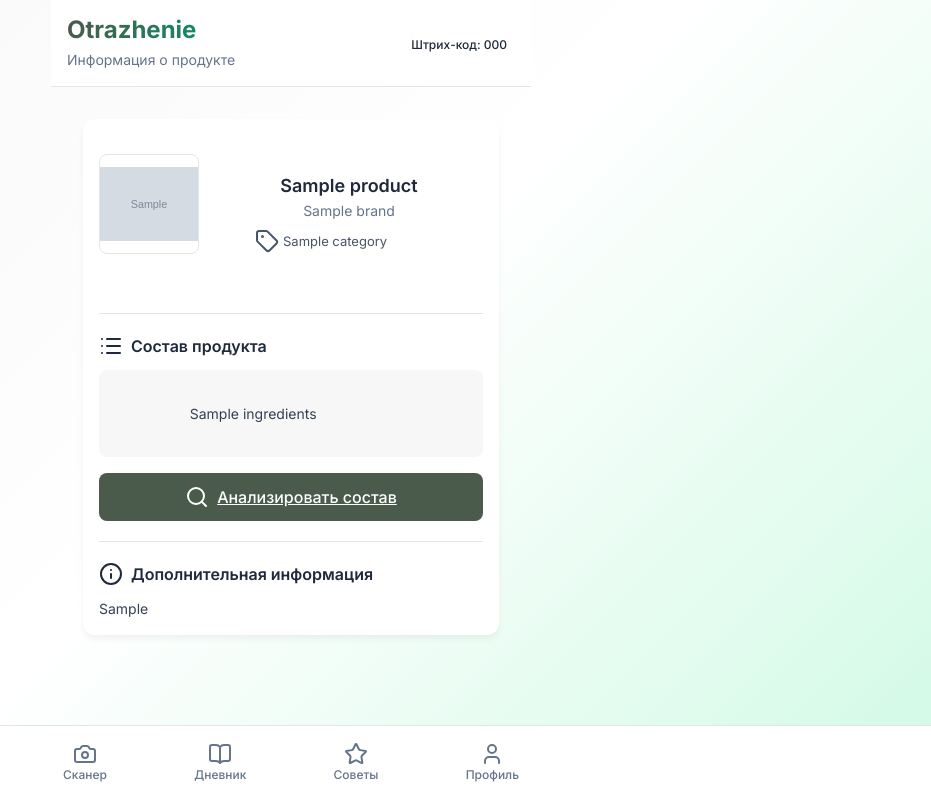
After one commit to nikewalce/Otrazhenie, a Flask app: template app/templates/product_info.html in a window 1280 px wide. The commit adds this page. Shown: the whole page, without its empty margins (349-1280 px from the left). Run offline with Flask 3, Linux system fonts and the light colour scheme; the template is opened without the code that fills it: most values are stand-ins (such as "Sample title", 1, 10 or a date in 2020); grey boxes marked "Sample" are stand-in pictures.

Commit message:
barcode reader

```diff
--- a/app/main.py
+++ b/app/main.py
@@ -1,51 +1,11 @@
-# from fastapi import FastAPI, Request, Form
-# from fastapi.responses import HTMLResponse
-# from fastapi.staticfiles import StaticFiles
-# from fastapi.templating import Jinja2Templates
-# import csv
-# import os
-#
-# app = FastAPI()
-#
-# # Подключение статических файлов и шаблонов
-# BASE_DIR = os.path.dirname(os.path.abspath(__file__))
-# app.mount("/static", StaticFiles(directory=os.path.join(BASE_DIR, "static")), name="static")
-# templates = Jinja2Templates(directory=os.path.join(BASE_DIR, "templates"))
-#
-# # Загрузка базы ингредиентов (CSV)
-# INCI_DB = {}
-# with open(os.path.join(BASE_DIR, "analyzers/inci_data.csv"), encoding='utf-8') as f:
-#     reader = csv.DictReader(f)
-#     for row in reader:
-#         INCI_DB[row['name'].strip().lower()] = row
-#
-# @app.get("/", response_class=HTMLResponse)
-# def home(request: Request):
-#     return templates.TemplateResponse("home.html", {"request": request})
-#
-# @app.post("/analyze", response_class=HTMLResponse)
-# def analyze(request: Request, composition: str = Form(...)):
-#     ingredients = [i.strip().lower() for i in composition.split(",") if i.strip()]
-#     analysis = []
-#
-#     for name in ingredients:
-#         data = INCI_DB.get(name, {
-#             'name': name,
-#             'function': 'Unknown',
-#             'safety_score': '?',
-#             'description': 'Not found in database'
-#         })
-#         analysis.append(data)
-#
-#     return templates.TemplateResponse("results.html", {
-#         "request": request,
-#         "composition": composition,
-#         "analysis": analysis
-#     })
-
-from flask import Flask, render_template, request
+from flask import Flask, render_template, request, redirect, url_for
+import cv2
+import pyzbar.pyzbar as pyzbar
+import numpy as np
 import csv
 import os
+from analyzers.qr_reader import get_cosmetic_info
+from flask import flash
 
 app = Flask(__name__)
 
@@ -90,6 +50,74 @@ def index():
     return render_template("index.html", active_tab='scanner')
 
 
+@app.route("/handle-scan", methods=['POST'])
+def handle_scan():
+    if 'barcode_image' not in request.files:
+        return redirect(url_for('index'))
+
+    file = request.files['barcode_image']
+    if file.filename == '':
+        return redirect(url_for('index'))
+
+    # Здесь будет обработка изображения
+    print("Получено изображение для сканирования:", file.filename)
+    return redirect(url_for('index'))
+
+
+@app.route("/handle-search", methods=['POST'])
+def handle_search():
+    input_data = request.form.get('product_name', '').strip()
+
+    # Проверяем, является ли ввод штрих-кодом (EAN-13 обычно 13 цифр)
+    if input_data.isdigit() and len(input_data) >= 8:
+        try:
+            product_info = get_cosmetic_info(input_data)
+
+            if product_info:
+                # Если нашли продукт - рендерим страницу с информацией
+                return render_template("product_info.html",
+                                       product=product_info,
+                                       active_tab='scanner')
+
+            flash("Продукт с таким штрих-кодом не найден", "warning")
+        except Exception as e:
+            flash(f"Ошибка при поиске продукта: {str(e)}", "error")
+
+    return redirect(url_for('index'))
+
+@app.route("/manual-analysis", methods=['POST'])
+def manual_analysis():
+    product_name = request.form.get('product_name', '').strip()
+    composition = request.form.get('composition', '').strip()
+
+    if not composition:
+        flash("Пожалуйста, введите состав продукта", "error")
+        return redirect(url_for('index'))
+
+    return redirect(url_for('index', composition=composition))
+
+# Вспомогательные функции
+def decode_barcode(image_data):
+    """Декодирует штрих-код из изображения"""
+    nparr = np.frombuffer(image_data, np.uint8)
+    img = cv2.imdecode(nparr, cv2.IMREAD_COLOR)
+    gray = cv2.cvtColor(img, cv2.COLOR_BGR2GRAY)
+    barcodes = pyzbar.decode(gray)
+    return barcodes[0].data.decode('utf-8') if barcodes else None
+
+
+def lookup_product_by_barcode(barcode):
+    """Заглушка: поиск продукта по штрих-коду"""
+    # Реализуйте подключение к API или вашей БД
+    return {'id': '123', 'name': 'Пример продукта', 'ingredients': 'aqua,parfum'}
+
+
+def search_product_by_name(name):
+    """Заглушка: поиск продукта по названию"""
+    # Реализуйте поиск в вашей базе данных
+    return {'id': '456', 'name': name, 'ingredients': 'aqua,glycerin'}
+
+
 @app.route("/diary")
 def diary():
     mock_products = [
--- a/app/static/css/style.css
+++ b/app/static/css/style.css
@@ -913,3 +913,204 @@ body {
 .analyze-button:hover {
     background-color: var(--sage-700);
 }
+
+/* Стили для форм */
+.search-form {
+    margin: 16px 0;
+}
+
+.manual-input-section {
+    background: white;
+    padding: 20px;
+    border-radius: 12px;
+    margin: 20px;
+}
+
+.form-input {
+    width: 100%;
+    padding: 12px;
+    border: 1px solid var(--sage-200);
+    border-radius: 8px;
+    margin: 12px 0;
+}
+
+.analyze-button {
+    background-color: var(--sage-600);
+    color: white;
+    padding: 12px 24px;
+    border: none;
+    border-radius: 8px;
+    cursor: pointer;
+}
+/* Стили для страницы информации о продукте */
+.product-info {
+    background: white;
+    border-radius: 12px;
+    padding: 20px;
+    margin: 20px;
+    text-align: center;
+}
+
+.product-image {
+    max-width: 200px;
+    max-height: 200px;
+    margin: 0 auto 20px;
+    display: block;
+    border-radius: 8px;
+}
+
+.product-brand {
+    color: var(--slate-500);
+    margin-bottom: 20px;
+}
+
+.ingredients-section {
+    margin-top: 20px;
+    padding-top: 20px;
+    border-top: 1px solid var(--sage-100);
+}
+
+.no-ingredients textarea {
+    width: 100%;
+    min-height: 100px;
+    margin: 10px 0;
+    padding: 10px;
+    border: 1px solid var(--sage-200);
+    border-radius: 8px;
+}
+/* Стили для страницы продукта */
+.product-card {
+    background: white;
+    border-radius: 12px;
+    padding: 16px;
+    margin: 16px;
+    box-shadow: 0 4px 6px rgba(0, 0, 0, 0.05);
+}
+
+.product-header {
+    display: flex;
+    align-items: center;
+    margin-bottom: 20px;
+    gap: 16px;
+}
+
+.product-image {
+    width: 100px;
+    height: 100px;
+    object-fit: contain;
+    border-radius: 8px;
+    border: 1px solid var(--sage-100);
+}
+
+.product-image-placeholder {
+    width: 100px;
+    height: 100px;
+    display: flex;
+    align-items: center;
+    justify-content: center;
+    background: var(--sage-50);
+    border-radius: 8px;
+}
+
+.placeholder-icon {
+    width: 40px;
+    height: 40px;
+    color: var(--sage-400);
+}
+
+.product-info {
+    flex: 1;
+}
+
+.product-name {
+    font-size: 18px;
+    font-weight: 600;
+    margin: 0 0 4px 0;
+    color: var(--slate-800);
+}
+
+.product-brand {
+    font-size: 14px;
+    color: var(--slate-500);
+    margin: 0 0 8px 0;
+}
+
+.product-category {
+    display: flex;
+    align-items: center;
+    gap: 4px;
+    font-size: 13px;
+    color: var(--slate-600);
+}
+
+.product-section {
+    margin-top: 20px;
+    padding-top: 20px;
+    border-top: 1px solid var(--sage-100);
+}
+
+.section-title {
+    display: flex;
+    align-items: center;
+    gap: 8px;
+    font-size: 16px;
+    font-weight: 600;
+    color: var(--slate-800);
+    margin: 0 0 12px 0;
+}
+
+.composition-box {
+    background: var(--sage-50);
+    padding: 12px;
+    border-radius: 8px;
+    font-size: 14px;
+    line-height: 1.5;
+    color: var(--slate-700);
+    margin-bottom: 16px;
+    white-space: pre-wrap;
+}
+
+.empty-state {
+    display: flex;
+    flex-direction: column;
+    align-items: center;
+    gap: 8px;
+    padding: 20px;
+    color: var(--slate-500);
+}
+
+.manual-form textarea {
+    width: 100%;
+    min-height: 120px;
+    padding: 12px;
+    border: 1px solid var(--sage-200);
+    border-radius: 8px;
+    margin: 12px 0;
+    font-family: 'Inter', sans-serif;
+}
+
+.action-button {
+    display: flex;
+    align-items: center;
+    justify-content: center;
+    gap: 8px;
+    width: 100%;
+    padding: 12px;
+    background-color: var(--sage-600);
+    color: white;
+    border: none;
+    border-radius: 8px;
+    font-weight: 500;
+    cursor: pointer;
+    transition: background-color 0.3s;
+}
+
+.action-button:hover {
+    background-color: var(--sage-700);
+}
+
+.additional-info {
+    font-size: 14px;
+    color: var(--slate-700);
+    line-height: 1.5;
+}
--- a/app/templates/base.html
+++ b/app/templates/base.html
@@ -22,6 +22,7 @@
     <link rel="preconnect" href="https://fonts.gstatic.com" crossorigin>
     <link href="https://fonts.googleapis.com/css2?family=Inter:wght@300;400;500;600;700&display=swap" rel="stylesheet">
     <link rel="stylesheet" href="/static/css/style.css">
+
 </head>
 <body>
     {% block content %}{% endblock %}
--- /dev/null
+++ b/app/templates/product_info.html
@@ -0,0 +1,95 @@
+{% extends "base.html" %}
+
+{% block content %}
+<div class="app-container">
+    <!-- Header -->
+    <header class="app-header">
+        <div class="header-content">
+            <div class="logo-container">
+                <h1 class="app-logo">Otrazhenie</h1>
+                <p class="app-subtitle">Информация о продукте</p>
+            </div>
+            <div class="badge-container">
+                <span class="product-badge">Штрих-код: {{ product.barcode }}</span>
+            </div>
+        </div>
+    </header>
+
+    <!-- Основной контент -->
+    <main class="main-content">
+        <div class="product-card">
+            <!-- Блок с основной информацией -->
+            <div class="product-header">
+                {% if product.image_url %}
+                <img src="{{ product.image_url }}" alt="{{ product.name }}" class="product-image">
+                {% else %}
+                <div class="product-image-placeholder">
+                    <i data-lucide="package" class="placeholder-icon"></i>
+                </div>
+                {% endif %}
+
+                <div class="product-info">
+                    <h2 class="product-name">{{ product.name }}</h2>
+                    <p class="product-brand">{{ product.brand or 'Бренд не указан' }}</p>
+
+                    {% if product.category %}
+                    <div class="product-category">
+                        <i data-lucide="tag"></i>
+                        <span>{{ product.category }}</span>
+                    </div>
+                    {% endif %}
+                </div>
+            </div>
+
+            <!-- Блок с составом -->
+            <div class="product-section">
+                <h3 class="section-title">
+                    <i data-lucide="list"></i>
+                    <span>Состав продукта</span>
+                </h3>
+
+                {% if product.ingredients %}
+                <div class="composition-box">
+                    {{ product.ingredients }}
+                </div>
+                <a href="{{ url_for('index', composition=product.ingredients) }}" class="action-button">
+                    <i data-lucide="search"></i>
+                    Анализировать состав
+                </a>
+                {% else %}
+                <div class="empty-state">
+                    <i data-lucide="alert-circle"></i>
+                    <p>Состав не указан</p>
+                </div>
+                <form method="POST" action="{{ url_for('manual_analysis') }}" class="manual-form">
+                    <input type="hidden" name="product_name" value="{{ product.name }}">
+                    <textarea name="composition" placeholder="Введите состав вручную..." required></textarea>
+                    <button type="submit" class="action-button">
+                        <i data-lucide="check"></i>
+                        Отправить на анализ
+                    </button>
+                </form>
+                {% endif %}
+            </div>
+
+            <!-- Дополнительная информация -->
+            {% if product.additional_info %}
+            <div class="product-section">
+                <h3 class="section-title">
+                    <i data-lucide="info"></i>
+                    <span>Дополнительная информация</span>
+                </h3>
+                <div class="additional-info">
+                    {{ product.additional_info }}
+                </div>
+            </div>
+            {% endif %}
+        </div>
+    </main>
+</div>
+
+<script>
+    // Инициализация иконок Lucide
+    lucide.createIcons();
+</script>
+{% endblock %}
--- a/requirements.txt
+++ b/requirements.txt
@@ -6,3 +6,7 @@ python-multipart
 Flask==2.3.2
 python-dotenv==1.0.0
 unidecode==1.3.6
+pyzbar
+opencv-python
+requests
+Pillow
```
Also changed, not shown: app/analyzers/inci_data.csv (+26 -0 lines), app/analyzers/qr_reader.py (added, +121 -0 lines), app/templates/index.html (+53 -7 lines), app/templates/manual_input.html (added, +20 -0 lines).
